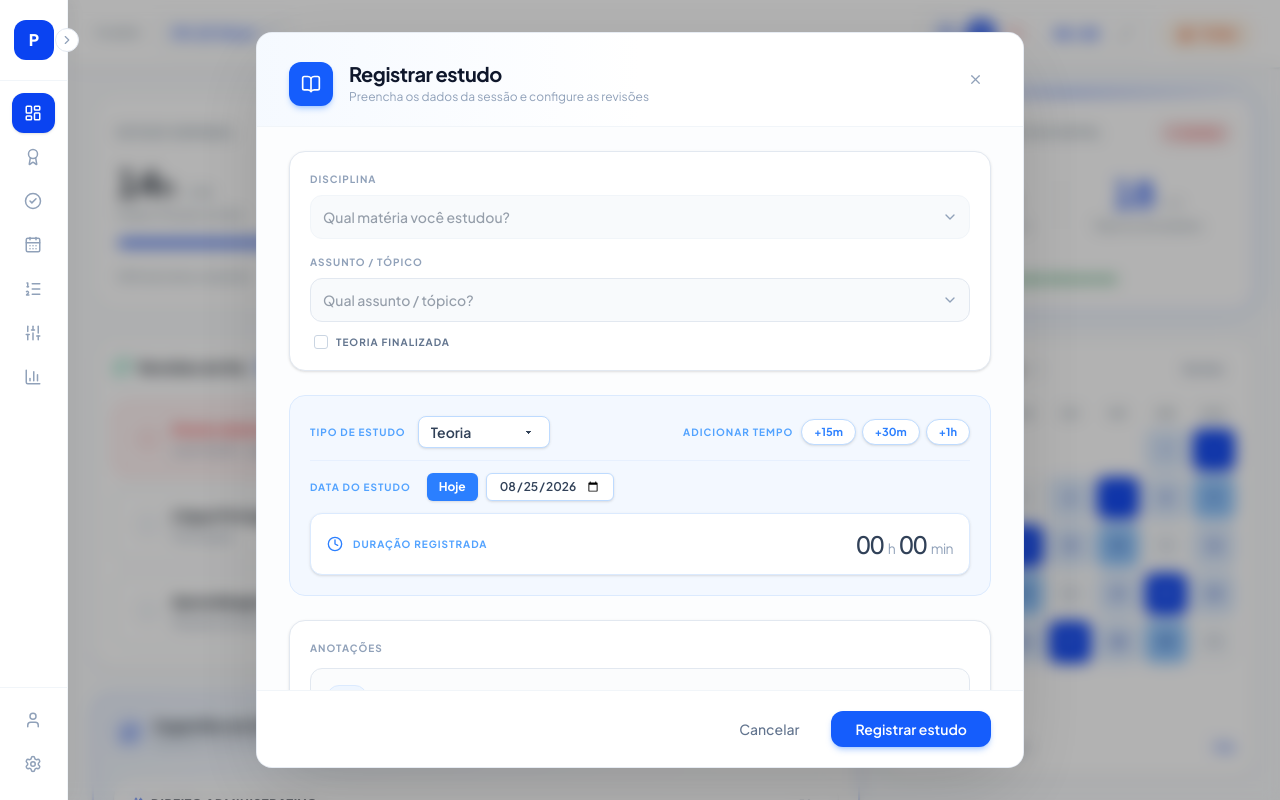
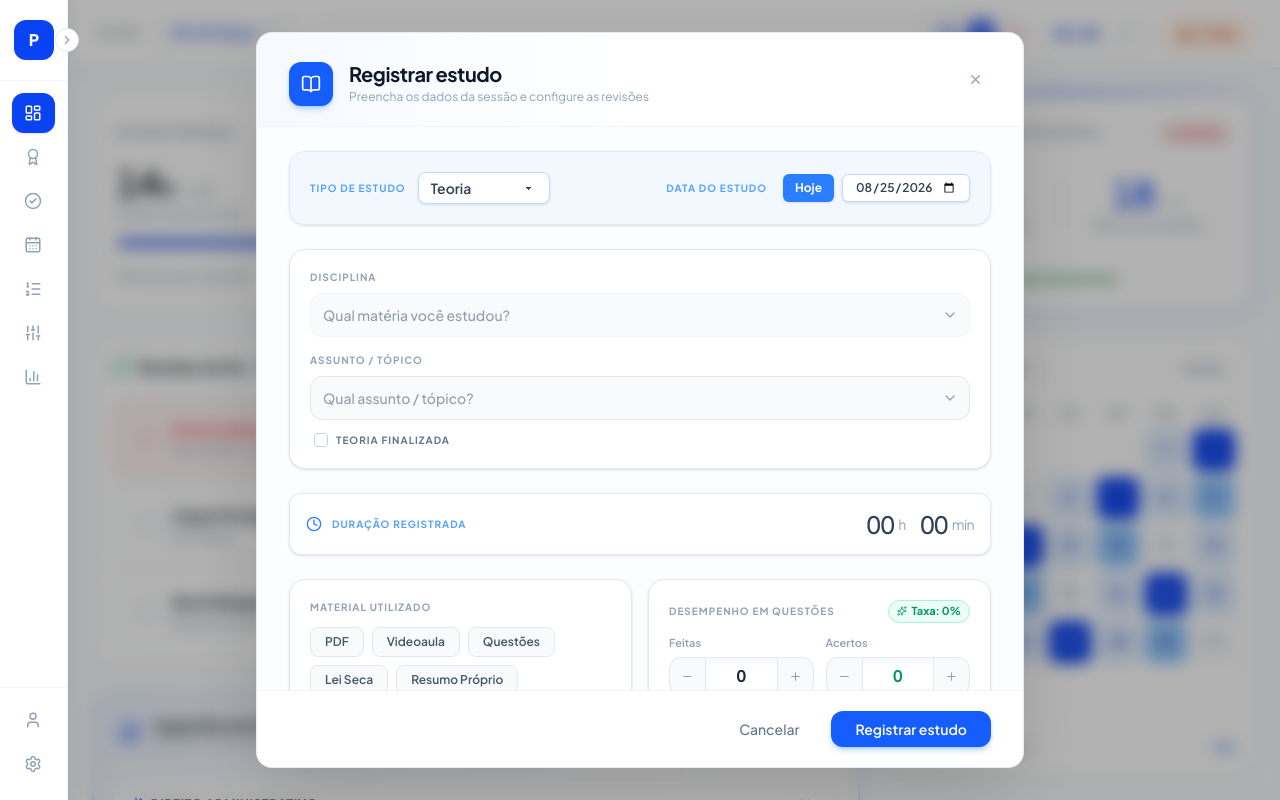
Before and after one commit to rodneygoisbsb/papyrus, a React (Vite) app in the folder frontend/: page / in a window 1280 px wide. Both pictures are taken after a click on the button 946 px from the left and 33 px from the top of the page. Shown: the top 800 px of the page. Built offline with nearby package versions, Linux system fonts and the light colour scheme.

Commit message:
add TEORIA FINALIZADA e mudar ordem do campo tipo de estudo e data do estudo

```diff
--- a/frontend/src/components/modals/RegisterStudyModal.tsx
+++ b/frontend/src/components/modals/RegisterStudyModal.tsx
@@ -5,7 +5,6 @@ import {
 } from 'lucide-react';
 import { useRegisterStudyForm } from '../../hooks/useRegisterStudyForm';
 import { STUDY_MATERIALS, REVISION_CYCLES } from '../../utils/studyConstants';
-import NotebookEditorModal from './NotebookEditorModal';
 import { useLocalStorage } from '../../hooks/useLocalStorage';
 import { Discipline } from '../../types/study';
 
@@ -75,7 +74,6 @@ export default function RegisterStudyModal({
     initialData,
     onSave
 }: RegisterStudyModalProps) {
-    const [activeNotebook, setActiveNotebook] = useState<string | null>(null);
     const [storedDisciplinas] = useLocalStorage<Discipline[]>('@papyrus:disciplines', INITIAL_DISCIPLINAS);
     const disciplinas = Array.isArray(storedDisciplinas) && storedDisciplinas.length > 0 ? storedDisciplinas : INITIAL_DISCIPLINAS;
 
@@ -87,8 +85,8 @@ export default function RegisterStudyModal({
         topico, setTopico,
         tipoEstudo, setTipoEstudo,
         dataEstudo, setDataEstudo,
-        horas,
-        minutos,
+        horas, setHoras,
+        minutos, setMinutos,
         materiais,
         questoesFeitas,
         acertos,
@@ -96,7 +94,6 @@ export default function RegisterStudyModal({
         agendarEmBloco, setAgendarEmBloco,
         teoriaFinalizada, setTeoriaFinalizada,
         isSaving,
-        adicionarTempo,
         alternarCiclo,
         alternarMaterial,
         incrementarQuestoes,
@@ -157,6 +154,46 @@ export default function RegisterStudyModal({
                 </header>
 
                 <div className="px-8 py-6 overflow-y-auto flex-1 space-y-6 bg-slate-50/40">
+                    <div className="bg-blue-50/70 rounded-2xl border border-blue-100 p-5 flex items-center justify-between gap-4 flex-wrap shadow-sm">
+                        <div className="flex items-center gap-3">
+                            <label className="text-[10px] font-bold uppercase tracking-widest text-blue-400 whitespace-nowrap">
+                                Tipo de estudo
+                            </label>
+                            <select
+                                value={tipoEstudo}
+                                onChange={(e) => setTipoEstudo(e.target.value)}
+                                className="select select-sm bg-white text-slate-700 font-semibold rounded-lg border border-blue-200 focus:border-blue-500 focus:outline-none text-sm shadow-sm"
+                            >
+                                <option>Teoria</option>
+                                <option>Revisão</option>
+                                <option>Questões</option>
+                                <option>Leitura de Lei</option>
+                            </select>
+                        </div>
+
+                        <div className="flex items-center gap-4 flex-wrap">
+                            <label className="text-[10px] font-bold uppercase tracking-widest text-blue-400 whitespace-nowrap">
+                                Data do estudo
+                            </label>
+                            <div className="flex items-center gap-2">
+                                <button
+                                    type="button"
+                                    onClick={() => setDataEstudo(new Date().toISOString().split('T')[0])}
+                                    className={`px-3 py-1.5 rounded-md text-xs font-bold transition-colors cursor-pointer ${dataEstudo === new Date().toISOString().split('T')[0] ? 'bg-blue-500 text-white shadow-sm' : 'bg-white text-blue-500 border border-blue-200 active:scale-95 hover:bg-blue-50'}`}
+                                >
+                                    Hoje
+                                </button>
+                                <input
+                                    type="date"
+                                    value={dataEstudo}
+                                    onChange={(e) => setDataEstudo(e.target.value)}
+                                    className="px-3 py-1 h-7 text-xs bg-white text-slate-700 font-semibold rounded-md border border-blue-200 focus:outline-none focus:border-blue-500 shadow-sm cursor-pointer hover:border-blue-400 transition-colors"
+                                    max={new Date().toISOString().split('T')[0]}
+                                />
+                            </div>
+                        </div>
+                    </div>
+
                     <div className="bg-white rounded-2xl border border-slate-200 p-5 space-y-4 shadow-sm">
                         <div className="relative">
                             <label className="block text-[10px] font-bold uppercase tracking-widest text-slate-400 mb-2">
@@ -267,64 +304,6 @@ export default function RegisterStudyModal({
                         </div>
                     </div>
 
-                    <div className="bg-blue-50/70 rounded-2xl border border-blue-100 p-5 space-y-3">
-                        <div className="flex items-center justify-between gap-4 flex-wrap">
-                            <div className="flex items-center gap-3">
-                                <label className="text-[10px] font-bold uppercase tracking-widest text-blue-400 whitespace-nowrap">
-                                    Tipo de estudo
-                                </label>
-                                <select
-                                    value={tipoEstudo}
-                                    onChange={(e) => setTipoEstudo(e.target.value)}
-                                    className="select select-sm bg-white text-slate-700 font-semibold rounded-lg border border-blue-200 focus:border-blue-500 focus:outline-none text-sm shadow-sm"
-                                >
-                                    <option>Teoria</option>
-                                    <option>Revisão</option>
-                                    <option>Questões</option>
-                                    <option>Leitura de Lei</option>
-                                </select>
-                            </div>
-                            <div className="flex items-center gap-2">
-                                <span className="text-[10px] font-bold uppercase tracking-widest text-blue-400">
-                                    Adicionar tempo
-                                </span>
-                                <div className="flex items-center gap-1.5">
-                                    {[{ l: '+15m', m: 15 }, { l: '+30m', m: 30 }, { l: '+1h', m: 60 }].map(({ l, m }) => (
-                                        <button
-                                            key={l}
-                                            type="button"
-                                            onClick={() => adicionarTempo(m)}
-                                            className="px-3 py-1 rounded-full bg-white border border-blue-200 text-blue-500 font-bold text-[11px] active:scale-95 cursor-pointer shadow-sm transform-gpu"
-                                        >
-                                            {l}
-                                        </button>
-                                    ))}
-                                </div>
-                            </div>
-                        </div>
-
-                        <div className="flex items-center gap-4 flex-wrap pt-3 border-t border-blue-100/50">
-                            <label className="text-[10px] font-bold uppercase tracking-widest text-blue-400 whitespace-nowrap">
-                                Data do estudo
-                            </label>
-                            <div className="flex items-center gap-2">
-                                <button
-                                    type="button"
-                                    onClick={() => setDataEstudo(new Date().toISOString().split('T')[0])}
-                                    className={`px-3 py-1.5 rounded-md text-xs font-bold transition-colors cursor-pointer ${dataEstudo === new Date().toISOString().split('T')[0] ? 'bg-blue-500 text-white shadow-sm' : 'bg-white text-blue-500 border border-blue-200 active:scale-95 hover:bg-blue-50'}`}
-                                >
-                                    Hoje
-                                </button>
-                                <input
-                                    type="date"
-                                    value={dataEstudo}
-                                    onChange={(e) => setDataEstudo(e.target.value)}
-                                    className="px-3 py-1 h-7 text-xs bg-white text-slate-700 font-semibold rounded-md border border-blue-200 focus:outline-none focus:border-blue-500 shadow-sm cursor-pointer hover:border-blue-400 transition-colors"
-                                    max={new Date().toISOString().split('T')[0]}
-                                />
-                            </div>
-                        </div>
-
                         <div className="flex items-center justify-between px-4 py-3.5 bg-white rounded-xl border border-blue-100 shadow-sm">
                             <div className="flex items-center gap-2.5 text-blue-500">
                                 <Clock size={16} />
@@ -332,40 +311,35 @@ export default function RegisterStudyModal({
                                     Duração registrada
                                 </span>
                             </div>
-                            <span className="text-2xl font-medium text-slate-700 tracking-tight tabular-nums"
-                                style={{ fontFeatureSettings: "'tnum' on" }}>
-                                {String(horas).padStart(2, '0')}
-                                <span className="text-sm text-slate-400 font-normal mx-1">h</span>
-                                {String(minutos).padStart(2, '0')}
-                                <span className="text-sm text-slate-400 font-normal ml-1">min</span>
-                            </span>
+                            <div className="flex items-center text-2xl font-medium text-slate-700 tracking-tight tabular-nums" style={{ fontFeatureSettings: "'tnum' on" }}>
+                                <input
+                                    type="text"
+                                    inputMode="numeric"
+                                    value={String(horas).padStart(2, '0')}
+                                    onChange={(e) => {
+                                        const val = e.target.value.replace(/\D/g, '');
+                                        setHoras(val === '' ? 0 : parseInt(val.slice(-2), 10));
+                                    }}
+                                    onFocus={(e) => e.target.select()}
+                                    className="w-[2.2ch] bg-transparent border-none p-0 text-right focus:ring-0 focus:outline-none hover:bg-slate-100 cursor-text rounded transition-colors"
+                                />
+                                <span className="text-sm text-slate-400 font-normal mx-1 select-none">h</span>
+                                <input
+                                    type="text"
+                                    inputMode="numeric"
+                                    value={String(minutos).padStart(2, '0')}
+                                    onChange={(e) => {
+                                        const val = e.target.value.replace(/\D/g, '');
+                                        let num = val === '' ? 0 : parseInt(val.slice(-2), 10);
+                                        if (num > 59) num = 59;
+                                        setMinutos(num);
+                                    }}
+                                    onFocus={(e) => e.target.select()}
+                                    className="w-[2.2ch] bg-transparent border-none p-0 text-right focus:ring-0 focus:outline-none hover:bg-slate-100 cursor-text rounded transition-colors"
+                                />
+                                <span className="text-sm text-slate-400 font-normal ml-1 select-none">min</span>
+                            </div>
                         </div>
-                    </div>
-
-                    <div className="bg-white rounded-2xl border border-slate-200 p-5 space-y-3 shadow-sm">
-                        <p className="text-[10px] font-bold uppercase tracking-widest text-slate-400">
-                            Anotações
-                        </p>
-                        <div className="grid grid-cols-1">
-                            <button
-                                type="button"
-                                onClick={() => setActiveNotebook('Anotações')}
-                                className="group flex items-center gap-3 p-4 rounded-xl border border-slate-200 bg-slate-50/60 hover:bg-white hover:border-slate-300 hover:shadow-md transition-colors duration-150 cursor-pointer text-left"
-                            >
-                                <div className="w-10 h-10 rounded-xl bg-blue-50 border border-blue-100 flex items-center justify-center shrink-0">
-                                    <PenLine size={18} className="text-blue-500" />
-                                </div>
-                                <div className="min-w-0 flex-1">
-                                    <span className="block text-sm font-bold text-slate-800">Bloco de Anotações</span>
-                                    <span className="block text-xs text-slate-400 mt-0.5 truncate">Registre observações, resumos ou dúvidas</span>
-                                </div>
-                                <span className="text-xs font-bold text-blue-500 flex items-center gap-0.5 shrink-0 opacity-0 group-hover:opacity-100 transition-opacity duration-200 ease-out">
-                                    Editar
-                                    <ChevronRight size={12} className="group-hover:translate-x-0.5 transition-transform transform-gpu" />
-                                </span>
-                            </button>
-                        </div>
-                    </div>
 
                     <div className="grid grid-cols-1 md:grid-cols-2 gap-4">
                         <div className="bg-white rounded-2xl border border-slate-200 p-5 space-y-3 shadow-sm">
@@ -542,16 +516,6 @@ export default function RegisterStudyModal({
                 </footer>
 
             </div>
-
-            {/* Modal Secundário do Editor de Texto Rico */}
-            <NotebookEditorModal
-                isOpen={activeNotebook !== null}
-                title={activeNotebook}
-                onClose={() => setActiveNotebook(null)}
-                onSave={(content) => {
-                    console.log(`Salvou o ${activeNotebook}:`, content);
-                }}
-            />
         </div>
     );
 }
--- a/frontend/src/hooks/useRegisterStudyForm.ts
+++ b/frontend/src/hooks/useRegisterStudyForm.ts
@@ -10,6 +10,7 @@ export interface RegisterStudyData {
     questoes: { feitas: number; acertos: number };
     revisoesAgendadas: string[];
     agendarEmBloco: boolean;
+    teoriaFinalizada: boolean;
     dataEstudo: string;
 }
 
@@ -33,6 +34,7 @@ export function useRegisterStudyForm({ isOpen, recordedTime, initialTime, initia
     const [acertos, setAcertos] = useState<number | ''>(0);
     const [revisoes, setRevisoes] = useState<string[]>([]);
     const [agendarEmBloco, setAgendarEmBloco] = useState<boolean>(false);
+    const [teoriaFinalizada, setTeoriaFinalizada] = useState<boolean>(false);
     const [isSaving, setIsSaving] = useState<boolean>(false);
 
     // Usar um ref para evitar que a inicialização rode múltiplas vezes se as props mudarem a referência (como objetos anônimos)
@@ -53,6 +55,7 @@ export function useRegisterStudyForm({ isOpen, recordedTime, initialTime, initia
             setAcertos(0);
             setRevisoes([]);
             setAgendarEmBloco(false);
+            setTeoriaFinalizada(false);
             setIsSaving(false);
             setDataEstudo(new Date().toISOString().split('T')[0]);
 
@@ -136,6 +139,7 @@ export function useRegisterStudyForm({ isOpen, recordedTime, initialTime, initia
                 questoes: { feitas: finalQuestoes, acertos: finalAcertos },
                 revisoesAgendadas: revisoes,
                 agendarEmBloco,
+                teoriaFinalizada,
                 dataEstudo
             });
             setIsSaving(false);
@@ -159,6 +163,7 @@ export function useRegisterStudyForm({ isOpen, recordedTime, initialTime, initia
         acertos, setAcertos,
         revisoes,
         agendarEmBloco, setAgendarEmBloco,
+        teoriaFinalizada, setTeoriaFinalizada,
         isSaving,
         adicionarTempo,
         alternarCiclo,
```
